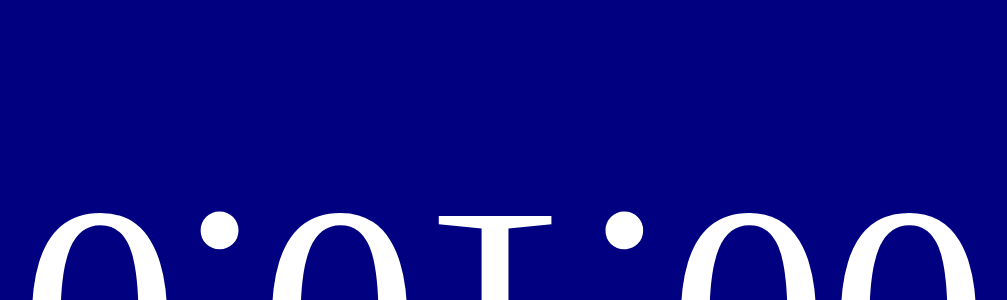
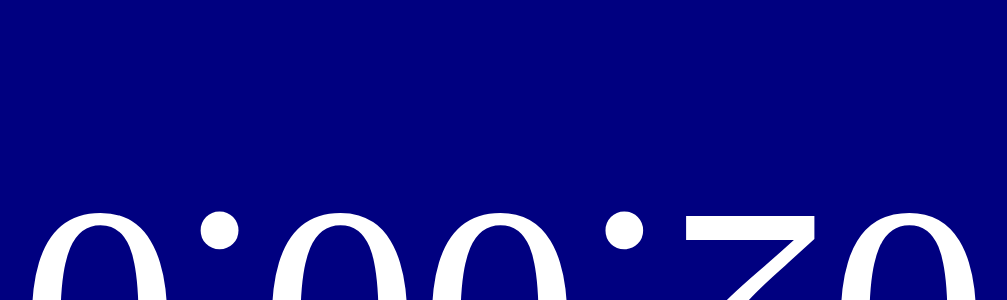
Before and after one commit to jroberts9495/better-blind-clock, an Angular app: page / in a window 1280 px wide. Shown: the part 500-800 px from the top of the page, without its empty margins (136-1143 px from the left). Built offline with nearby package versions, Linux system fonts and the light colour scheme.

Commit message:
Bug Fixed When Reset Timer (Hue)

```diff
--- a/src/app/app.component.ts
+++ b/src/app/app.component.ts
@@ -8,7 +8,7 @@ import { BlindClockComponent } from './blind-clock/blind-clock.component';
 })
 export class AppComponent implements AfterViewInit {
   @ViewChild('blindClock') blindClock: BlindClockComponent;
-  blindClockTime = 10;
+  blindClockTime = 120;
   shift = 0;
 
   ngAfterViewInit() {
@@ -24,5 +24,6 @@ export class AppComponent implements AfterViewInit {
       this.blindClockTime = this.blindClockTime + 0.00001;
     }
     this.blindClock.pause();
+    this.shift = 0;
   }
 }
--- a/src/app/blind-clock/blind-clock.component.ts
+++ b/src/app/blind-clock/blind-clock.component.ts
@@ -68,8 +68,6 @@ export class BlindClockComponent implements OnInit, OnChanges {
     this.timeRemainingStr = `${this.pad(
       Math.floor(this.timeRemaining / 60)
     )}:${this.pad(this.timeRemaining % 60, 1)}`;
-    // TODO Errors for change after check
-    this.timerObservable.next(this.timeRemaining);
   }
 
   ngOnInit() {}
```
